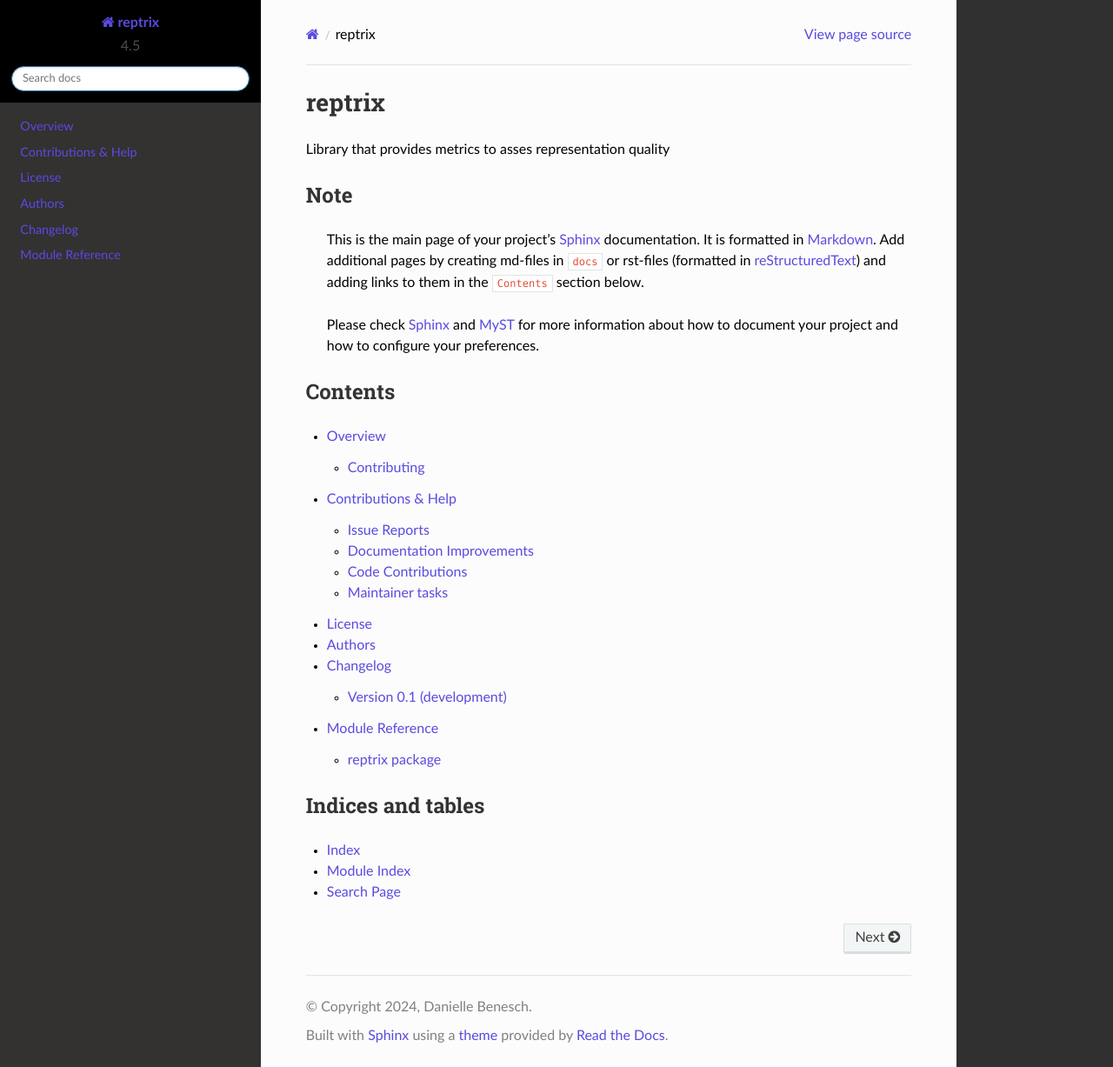
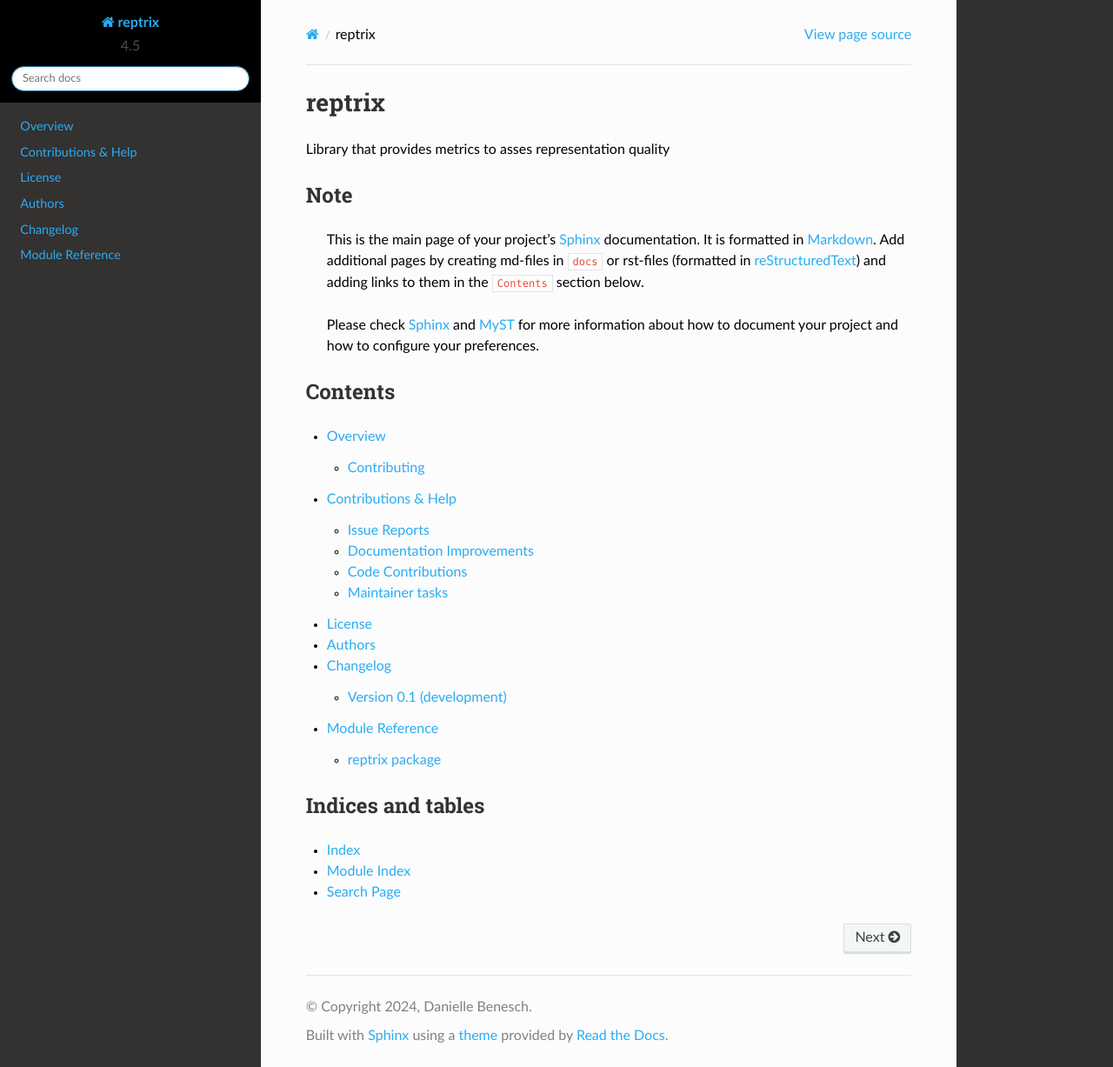
Before and after one commit to arnab39/reptrix, a Sphinx documentation site: the page built from docs/index.md, in a window 1280 px wide and 1227 px high. Shown: the whole window at 87% size. Built offline with Sphinx 7.4.7 and the Read the Docs theme 2.0.0, drawn with Linux system fonts in a browser that asks for light colours; the version number is read from the project's files by our own code.

Commit message:
change colors!

```diff
--- a/docs/_static/custom.css
+++ b/docs/_static/custom.css
@@ -4,11 +4,11 @@ body, .body {
 }
 
 a {
-    color: #5a4bdf !important; /* Purple links */
+    color: #2aacf3 !important; /* Links */
 }
 
 a:visited {
-    color: #553a62 !important; /* Darker purple for visited links */
+    color: #c051c5 !important; /* Visited links */
 }
 
 h1, h2, h3, h4, h5, h6 {
```
